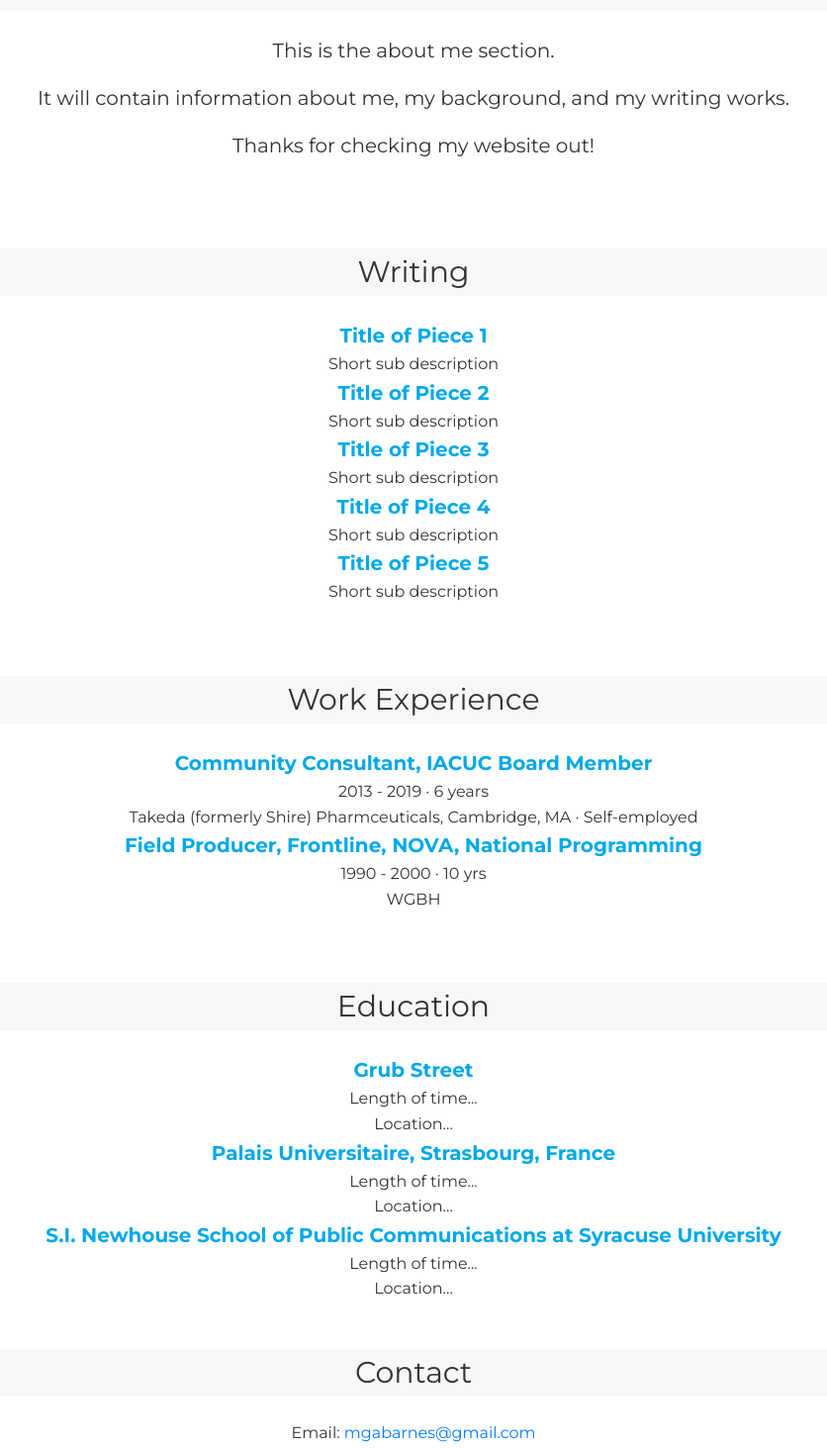
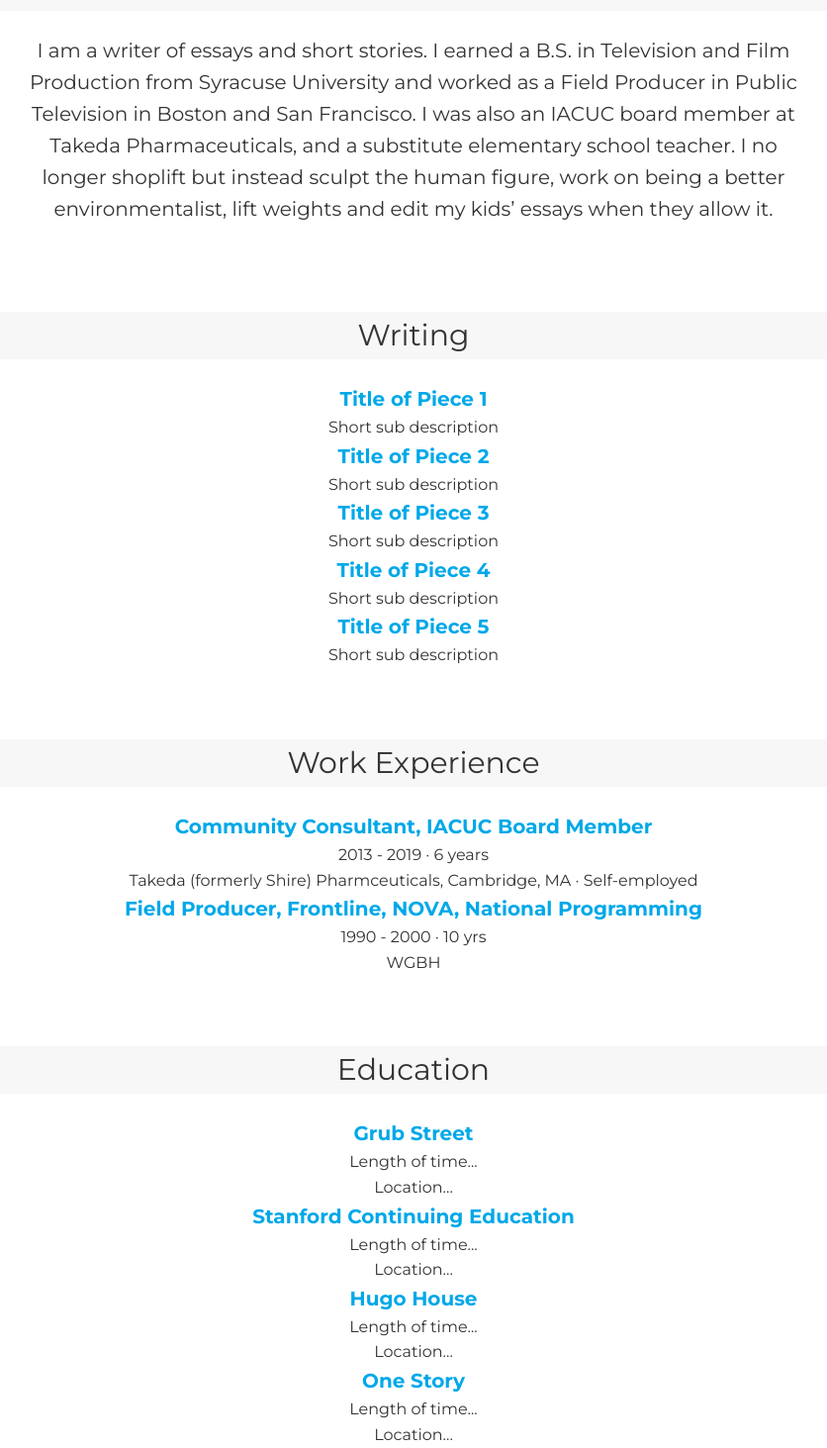
Before and after one commit to mgabarnes/personal-website, a React (Create React App) app: page /#/ in a window 1280 px wide. Shown: the part 607-2070 px from the top of the page at 99% size, without its empty margins (222-1058 px from the left). Built offline with nearby package versions, Linux system fonts and the light colour scheme.

Commit message:
Edited About and Educations

```diff
--- a/src/components/About.js
+++ b/src/components/About.js
@@ -7,13 +7,14 @@ function About() {
       <section id="about" className="about">
         <h2 className="about-title">About</h2>
         <p>
-          This is the about me section.
-        </p>
-        <p>
-          It will contain information about me, my background, and my writing works.
-        </p>
-        <p>
-          Thanks for checking my website out!
+          I am a writer of essays and short stories. I earned a
+          B.S. in Television and Film Production from Syracuse University and
+          worked as a Field Producer in Public Television in Boston and San
+          Francisco. I was also an IACUC board member at Takeda
+          Pharmaceuticals, and a substitute elementary school teacher. I
+          no longer shoplift but instead sculpt the human figure, work on
+          being a better environmentalist, lift weights and edit my kids’
+          essays when they allow it.
         </p>
       </section>
     </div>
--- a/src/components/Education.js
+++ b/src/components/Education.js
@@ -13,6 +13,36 @@ function Education() {
               <Link to="/Tesla">
                 {" "}
                 Grub Street
+              </Link>
+            </h3>
+            <p>Length of time...</p>
+            <p>Location...</p>
+          </li>
+          <li>
+            <h3>
+              <Link to="/Tesla">
+                {" "}
+                Stanford Continuing Education
+              </Link>
+            </h3>
+            <p>Length of time...</p>
+            <p>Location...</p>
+          </li>
+          <li>
+            <h3>
+              <Link to="/Tesla">
+                {" "}
+                Hugo House
+              </Link>
+            </h3>
+            <p>Length of time...</p>
+            <p>Location...</p>
+          </li>
+          <li>
+            <h3>
+              <Link to="/Tesla">
+                {" "}
+                One Story
               </Link>
             </h3>
             <p>Length of time...</p>
--- a/src/components/Home.js
+++ b/src/components/Home.js
@@ -6,7 +6,7 @@ function Home() {
   return (
     <div className="home-container">
       <section id="home" className="home">
-        <h2 className="home-title">Welcome to my personal website!</h2>
+        <h2 className="home-title">Welcome!</h2>
         <img
           src={profilePicture}
           alt="Michaela Barnes"
```
